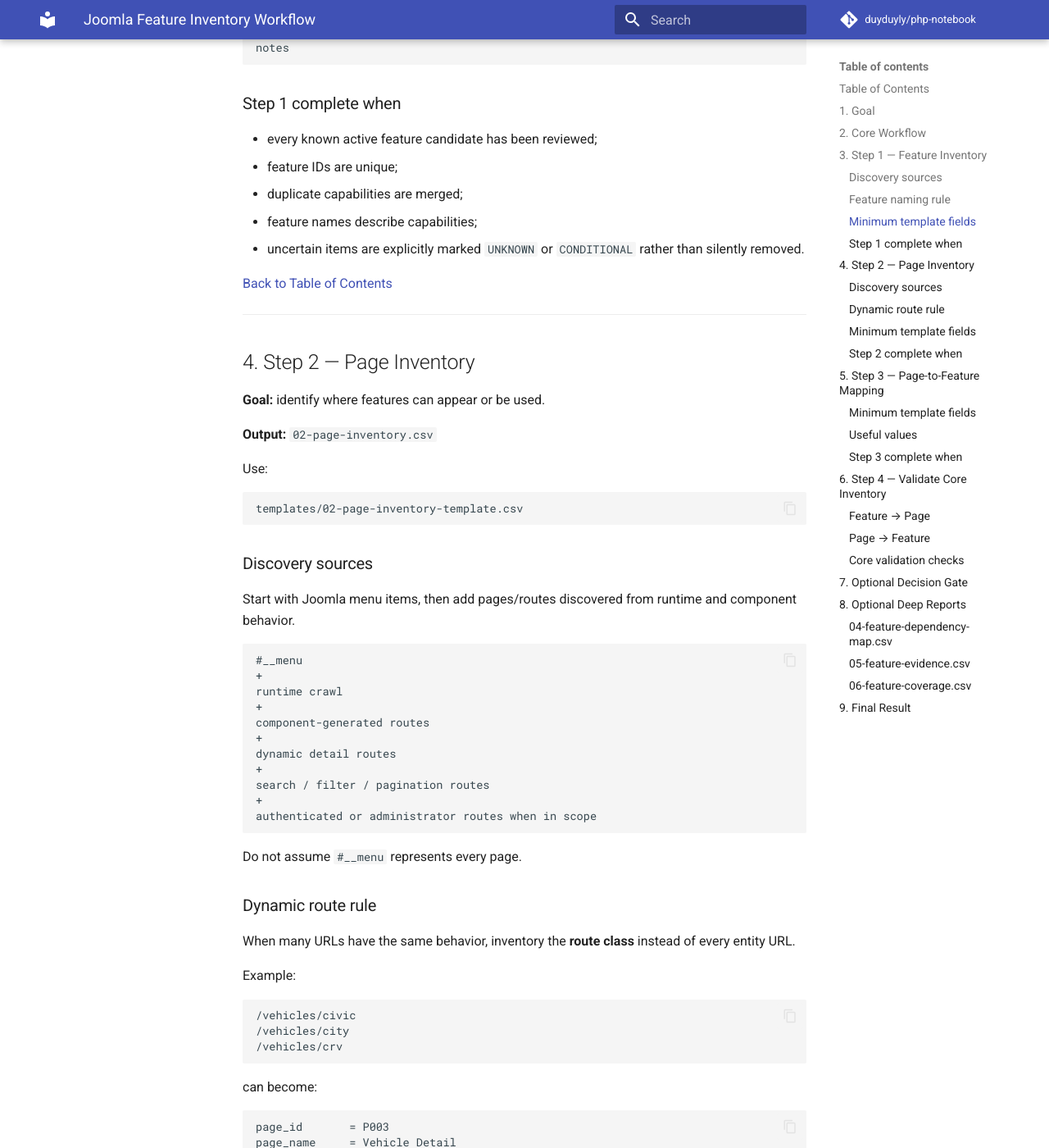
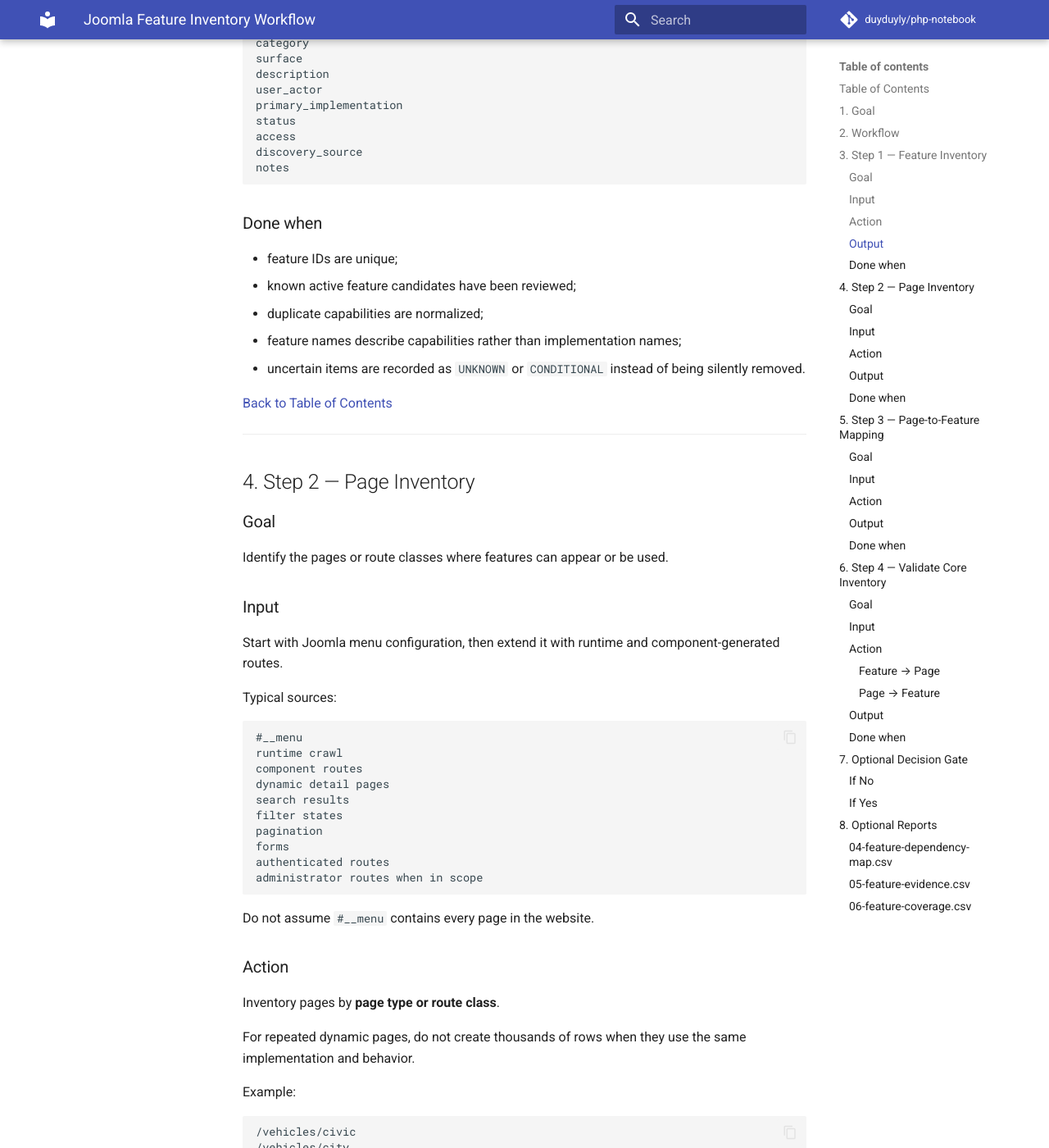
Before and after one commit to duyduyly/php-notebook, an MkDocs documentation site: the page built from docs/joomla/learning/report/features/WORKFLOW.md, in a window 1280 px wide and 1400 px high, scrolled down 3537 px. Shown: the whole window at 82% size. Built offline with MkDocs 1.6.1 and Material for MkDocs 9.7.7, drawn with Linux system fonts in a browser that asks for light colours; comment, search, counter and statistics services are not loaded; some of the changed text lies outside the part shown.

Commit message:
docs: simplify Joomla feature inventory workflow

````diff
--- a/docs/joomla/learning/report/features/WORKFLOW.md
+++ b/docs/joomla/learning/report/features/WORKFLOW.md
@@ -1,38 +1,35 @@
 # Joomla Feature Inventory Workflow
 
-This workflow defines the minimum process required to inventory the features of a single Joomla website or project.
+This workflow defines the minimum process for building a feature inventory for one Joomla website or project.
 
-> **Core goal:** identify the project features, identify the pages/routes, and map each feature to the pages where it is used.
->
 > **Core outputs:** `01-feature-inventory.csv` → `02-page-inventory.csv` → `03-page-feature-map.csv`.
 >
-> **Optional outputs:** `04-06` are created only after the core inventory is complete and only when deeper analysis is requested.
+> **Optional outputs:** `04-feature-dependency-map.csv`, `05-feature-evidence.csv`, and `06-feature-coverage.csv` are created only when deeper analysis is requested.
 
 <a id="table-of-contents"></a>
 ## Table of Contents
 
 1. [Goal](#goal)
-2. [Core Workflow](#core-workflow)
+2. [Workflow](#workflow)
 3. [Step 1 — Feature Inventory](#step-1)
 4. [Step 2 — Page Inventory](#step-2)
 5. [Step 3 — Page-to-Feature Mapping](#step-3)
 6. [Step 4 — Validate Core Inventory](#step-4)
 7. [Optional Decision Gate](#optional-gate)
-8. [Optional Deep Reports](#optional-reports)
-9. [Final Result](#final-result)
+8. [Optional Reports](#optional-reports)
 
 ---
 
 <a id="goal"></a>
 ## 1. Goal
 
-The workflow must answer three questions:
+The core inventory must answer three questions:
 
-1. What features exist in the Joomla project?
+1. What features exist in the project?
 2. What pages or route classes exist?
 3. Which pages use each feature?
 
-The minimum report set is:
+The default deliverable is therefore:
 
 ```text
 01-feature-inventory.csv
@@ -40,37 +37,29 @@ The minimum report set is:
 03-page-feature-map.csv
 ```
 
-These three reports are the default deliverable.
-
-The following reports are optional:
-
-```text
-04-feature-dependency-map.csv
-05-feature-evidence.csv
-06-feature-coverage.csv
-```
+The workflow intentionally stops after these reports unless deeper technical analysis is required.
 
 [Back to Table of Contents](#table-of-contents)
 
 ---
 
-<a id="core-workflow"></a>
-## 2. Core Workflow
+<a id="workflow"></a>
+## 2. Workflow
 
 ```mermaid
 flowchart TD
-    A[Step 1 - Discover Features] --> B[01-feature-inventory.csv]
-    B --> C[Step 2 - Discover Pages and Routes]
+    A[Step 1 - Feature Inventory] --> B[01-feature-inventory.csv]
+    B --> C[Step 2 - Page Inventory]
     C --> D[02-page-inventory.csv]
     D --> E[Step 3 - Map Features to Pages]
     E --> F[03-page-feature-map.csv]
     F --> G[Step 4 - Validate Core Inventory]
     G --> H{Need deeper analysis?}
-    H -->|No| I[Stop - Core Inventory Complete]
+    H -->|No| I[STOP - Core Inventory Complete]
     H -->|Yes| J[Continue to Optional Reports 04-06]
 ```
 
-Discovery methods such as database inspection, source-code inspection, Joomla administrator review, crawling, and browser/runtime inspection are techniques used **inside** these steps. They are not separate workflow steps.
+Database inspection, source-code inspection, Joomla administrator review, crawling, and browser/runtime inspection are **discovery methods used inside the steps**. They are not separate workflow steps.
 
 [Back to Table of Contents](#table-of-contents)
 
@@ -79,19 +68,28 @@ Discovery methods such as database inspection, source-code inspection, Joomla ad
 <a id="step-1"></a>
 ## 3. Step 1 — Feature Inventory
 
-**Goal:** identify what the website or project can do.
+### Goal
 
-**Output:** `01-feature-inventory.csv`
+Identify what the website or project can do.
 
-Use:
+### Input
+
+Use the available project sources, for example:
 
 ```text
-templates/01-feature-inventory-template.csv
+Joomla database
+Joomla source code
+Administrator UI
+Frontend runtime
+Menus
+Modules
+Plugins
+Templates
+External integrations
+Existing project documentation
 ```
 
-### Discovery sources
-
-Review relevant sources such as:
+Typical Joomla discovery points include:
 
 ```text
 #__extensions
@@ -103,43 +101,27 @@ Review relevant sources such as:
 /modules
 /plugins
 /templates
-administrator UI
-runtime website
-external integrations
 ```
 
-A technical implementation is a discovery signal, not automatically a feature.
+### Action
 
-Example:
+Discover candidate capabilities and normalize them into feature names.
 
-```text
-mod_menu instance
-        ↓
-Main Navigation
-```
+Name the **capability**, not only the Joomla implementation.
 
-```text
-com_vehicle + search form
-        ↓
-Vehicle Search
-```
-
-### Feature naming rule
-
-Name the capability, not the Joomla implementation.
-
-Good:
+Good examples:
 
 ```text
 Main Navigation
+Article Listing
+Article Detail
 Vehicle Search
-Article Detail
 Contact Form
 Shopping Cart
 Newsletter Signup
 ```
 
-Avoid:
+Avoid using implementation names as the final feature name:
 
 ```text
 com_content
@@ -148,7 +130,33 @@ plg_system_example
 #__custom_table
 ```
 
-### Minimum template fields
+Example:
+
+```text
+mod_menu instance 42
+position = navigation
+published globally
+
+↓
+
+Feature = Main Navigation
+```
+
+If several technical items provide the same capability, keep one feature unless they represent different business behavior.
+
+### Output
+
+```text
+01-feature-inventory.csv
+```
+
+Use:
+
+```text
+templates/01-feature-inventory-template.csv
+```
+
+Each feature should at least identify:
 
 ```text
 feature_id
@@ -164,13 +172,13 @@ discovery_source
 notes
 ```
 
-### Step 1 complete when
+### Done when
 
-- every known active feature candidate has been reviewed;
 - feature IDs are unique;
-- duplicate capabilities are merged;
-- feature names describe capabilities;
-- uncertain items are explicitly marked `UNKNOWN` or `CONDITIONAL` rather than silently removed.
+- known active feature candidates have been reviewed;
+- duplicate capabilities are normalized;
+- feature names describe capabilities rather than implementation names;
+- uncertain items are recorded as `UNKNOWN` or `CONDITIONAL` instead of being silently removed.
 
 [Back to Table of Contents](#table-of-contents)
 
@@ -179,39 +187,36 @@ notes
 <a id="step-2"></a>
 ## 4. Step 2 — Page Inventory
 
-**Goal:** identify where features can appear or be used.
+### Goal
 
-**Output:** `02-page-inventory.csv`
+Identify the pages or route classes where features can appear or be used.
 
-Use:
+### Input
 
-```text
-templates/02-page-inventory-template.csv
-```
+Start with Joomla menu configuration, then extend it with runtime and component-generated routes.
 
-### Discovery sources
-
-Start with Joomla menu items, then add pages/routes discovered from runtime and component behavior.
+Typical sources:
 
 ```text
 #__menu
-+
 runtime crawl
-+
-component-generated routes
-+
-dynamic detail routes
-+
-search / filter / pagination routes
-+
-authenticated or administrator routes when in scope
+component routes
+dynamic detail pages
+search results
+filter states
+pagination
+forms
+authenticated routes
+administrator routes when in scope
 ```
 
-Do not assume `#__menu` represents every page.
+Do not assume `#__menu` contains every page in the website.
 
-### Dynamic route rule
+### Action
 
-When many URLs have the same behavior, inventory the **route class** instead of every entity URL.
+Inventory pages by **page type or route class**.
+
+For repeated dynamic pages, do not create thousands of rows when they use the same implementation and behavior.
 
 Example:
 
@@ -221,7 +226,7 @@ Example:
 /vehicles/crv
 ```
 
-can become:
+can be represented as:
 
 ```text
 page_id       = P003
@@ -230,7 +235,21 @@ route_pattern = /vehicles/{alias}
 dynamic       = YES
 ```
 
-### Minimum template fields
+Keep representative URLs where useful.
+
+### Output
+
+```text
+02-page-inventory.csv
+```
+
+Use:
+
+```text
+templates/02-page-inventory-template.csv
+```
+
+Each page should at least identify:
 
 ```text
 page_id
@@ -251,13 +270,13 @@ status
 notes
 ```
 
-### Step 2 complete when
+### Done when
 
+- page IDs are unique;
 - published in-scope menu pages are represented;
-- important runtime-discovered route classes are represented;
-- dynamic route families are normalized;
-- page IDs are unique;
-- unknown pages are explicitly recorded rather than ignored.
+- important runtime-discovered routes are represented;
+- dynamic URL families are normalized into route classes where appropriate;
+- unknown pages are recorded instead of being ignored.
 
 [Back to Table of Contents](#table-of-contents)
 
@@ -266,24 +285,32 @@ notes
 <a id="step-3"></a>
 ## 5. Step 3 — Page-to-Feature Mapping
 
-**Goal:** connect each feature to the pages where it is used.
+### Goal
 
-**Output:** `03-page-feature-map.csv`
+Identify which features are used on each page or route class.
+
+### Input
 
 Use:
 
 ```text
-templates/03-page-feature-map-template.csv
+01-feature-inventory.csv
+02-page-inventory.csv
+runtime page inspection
+Joomla module/menu assignments
+component behavior
+known page conditions
 ```
 
-For each page or route class, inspect the available capabilities.
+### Action
+
+For each `page_id`, list the features that are available on that page.
 
 Example:
 
 ```text
 P002 Vehicle Listing
 
-Features
 ├── Main Navigation
 ├── Breadcrumb
 ├── Vehicle Listing
@@ -293,7 +320,9 @@ Features
 └── Footer Navigation
 ```
 
-Create one mapping row per relationship:
+Create one row for each `page_id + feature_id` relationship.
+
+Example:
 
 ```text
 P002 + F001 → Main Navigation
@@ -301,7 +330,33 @@ P002 + F014 → Vehicle Search
 P002 + F015 → Vehicle Filter
 ```
 
-### Minimum template fields
+Record conditions only when they affect whether or how the feature is available.
+
+Examples:
+
+```text
+always
+guest_only
+authenticated_only
+acl_restricted
+language_specific
+query_parameter_present
+only_when_cart_has_items
+```
+
+### Output
+
+```text
+03-page-feature-map.csv
+```
+
+Use:
+
+```text
+templates/03-page-feature-map-template.csv
+```
+
+Each mapping should at least identify:
 
 ```text
 map_id
@@ -317,52 +372,13 @@ discovery_source
 notes
 ```
 
-### Useful values
-
-`usage_type`:
-
-```text
-primary
-global
-supporting
-interactive
-navigation
-conditional
-```
-
-`visibility`:
-
-```text
-always
-conditional
-guest_only
-authenticated_only
-acl_restricted
-language_specific
-device_specific
-unknown
-```
-
-`trigger`:
-
-```text
-page_load
-user_click
-form_submit
-query_parameter
-ajax
-login
-system_event
-external_event
-```
-
-### Step 3 complete when
+### Done when
 
 - every in-scope page has at least one mapped feature;
 - every active page-based feature maps to at least one page;
-- all `page_id` values exist in `02-page-inventory.csv`;
-- all `feature_id` values exist in `01-feature-inventory.csv`;
-- conditional feature usage records the condition.
+- every mapped `page_id` exists in `02-page-inventory.csv`;
+- every mapped `feature_id` exists in `01-feature-inventory.csv`;
+- conditional mappings record the relevant condition.
 
 [Back to Table of Contents](#table-of-contents)
 
@@ -371,69 +387,69 @@ external_event
 <a id="step-4"></a>
 ## 6. Step 4 — Validate Core Inventory
 
-**Goal:** confirm that the three core reports are internally consistent and usable.
+### Goal
 
-Validate in both directions.
+Confirm that the three core reports are complete enough for normal feature inventory use and internally consistent.
 
-### Feature → Page
+### Input
 
-For every feature, answer:
+```text
+01-feature-inventory.csv
+02-page-inventory.csv
+03-page-feature-map.csv
+```
+
+### Action
+
+Validate the inventory in both directions.
+
+#### Feature → Page
+
+For every page-based feature, answer:
 
 ```text
 Where is this feature used?
 ```
 
-Example:
-
-```text
-F001 Main Navigation
-├── P001 Home
-├── P002 Vehicle Listing
-├── P003 Vehicle Detail
-└── P004 Contact
-```
-
-### Page → Feature
+#### Page → Feature
 
 For every page, answer:
 
 ```text
-What features exist on this page?
+What features are used on this page?
 ```
 
-Example:
+Also validate references:
 
 ```text
-P002 Vehicle Listing
-├── Main Navigation
-├── Breadcrumb
-├── Vehicle Listing
-├── Vehicle Search
-├── Vehicle Filter
-└── Pagination
+03.page_id    → must exist in 02.page_id
+03.feature_id → must exist in 01.feature_id
 ```
 
-### Core validation checks
+### Output
+
+A validated core inventory consisting of:
 
 ```text
-03.page_id    → exists in 02.page_id
-03.feature_id → exists in 01.feature_id
+01-feature-inventory.csv
+02-page-inventory.csv
+03-page-feature-map.csv
 ```
 
-The core inventory is ready when:
+### Done when
 
 ```text
-Broken page references              = 0
-Broken feature references           = 0
-Duplicate feature IDs               = 0
-Duplicate page IDs                  = 0
-Duplicate normalized mappings       = 0
-In-scope pages without features     = 0
-Page-based features without pages   = 0
-Unknown items                       = explicitly documented
+Broken page references             = 0
+Broken feature references          = 0
+Duplicate feature IDs              = 0
+Duplicate page IDs                 = 0
+Duplicate normalized mappings      = 0
+In-scope pages without features    = 0
+Page-based features without pages  = 0
+Unknown items                      = explicitly documented
 ```
 
-This validates the inventory structure. It does not require deep technical dependency analysis.
+This step validates the **inventory structure**. It does not require dependency tracing or formal audit evidence.
 
 [Back to Table of Contents](#table-of-contents)
 
@@ -442,46 +458,50 @@ This validates the inventory structure. It does not require deep technical depen
 <a id="optional-gate"></a>
 ## 7. Optional Decision Gate
 
-After Step 4 passes, **stop the workflow and ask the user before continuing**.
+After Step 4 is complete, **stop and ask before continuing**.
 
-Use this exact decision question:
+Ask exactly:
 
 > **Do you want to continue with optional deep analysis reports (`04-06`)? Yes / No**
 
-Decision behavior:
+### If No
 
 ```text
-NO
+STOP
 ↓
-Stop workflow
-↓
-Core inventory is complete
-
-YES
-↓
-Continue to optional reports
+Core Feature Inventory Complete
 ```
 
-Do not automatically create `04`, `05`, or `06` as part of the normal inventory workflow.
+Do not create any optional report.
 
-The core inventory remains valid even when the answer is `No`.
+### If Yes
+
+Continue only with the optional report or reports required by the task.
+
+```text
+04-feature-dependency-map.csv
+05-feature-evidence.csv
+06-feature-coverage.csv
+```
+
+The core inventory remains complete even when the answer is `No`.
 
 [Back to Table of Contents](#table-of-contents)
 
 ---
 
 <a id="optional-reports"></a>
-## 8. Optional Deep Reports
-
-Run these only after the user answers **Yes** at the optional decision gate.
+## 8. Optional Reports
 
 ### `04-feature-dependency-map.csv`
 
+Use when technical dependencies need to be traced.
+
 Answers:
 
-> What technical dependencies does each feature use?
+> What does this feature technically depend on?
 
-Use for:
+Typical use cases:
 
 - deep debugging;
 - migration analysis;
@@ -491,80 +511,34 @@ Use for:
 
 ### `05-feature-evidence.csv`
 
+Use when explicit evidence is required.
+
 Answers:
 
-> What evidence proves that a feature or relationship exists?
+> What proves that this feature or mapping exists?
 
-Use for:
+Typical use cases:
 
+- formal verification;
 - audit;
-- formal verification;
-- uncertain feature ownership;
+- unclear feature ownership;
 - confidence grading.
 
 ### `06-feature-coverage.csv`
 
+Use when measurable audit coverage is required.
+
 Answers:
 
-> How complete is the discovery process?
+> How complete is the feature discovery process?
 
-Use for:
+Typical use cases:
 
-- measurable coverage;
 - large-project audits;
 - formal acceptance;
-- high-confidence completeness claims.
+- measurable completeness;
+- high-confidence coverage reporting.
 
-These reports extend the core inventory; they do not replace it.
+Optional reports extend the core inventory. They are not required for the normal feature inventory workflow.
 
 [Back to Table of Contents](#table-of-contents)
-
----
-
-<a id="final-result"></a>
-## 9. Final Result
-
-The default workflow is intentionally small:
-
-```text
-STEP 1
-Discover Features
-      ↓
-01-feature-inventory.csv
-
-STEP 2
-Discover Pages / Routes
-      ↓
-02-page-inventory.csv
-
-STEP 3
-Map Features → Pages
-      ↓
-03-page-feature-map.csv
-
-STEP 4
-Validate Completeness
-      ↓
-CORE INVENTORY READY
-      ↓
-Do you want optional deep analysis?
-      │
-   YES│NO
-      │ └────────────→ STOP
-      ↓
-04 / 05 / 06
-```
-
-The core contract is:
-
-```text
-Feature
-   ↓
-Page / Route
-   ↓
-Usage / Visibility / Trigger
-```
-
-If the three core reports can consistently answer **what features exist, what pages exist, and where each feature is used**, the normal Joomla feature inventory is complete.
-
-[Back to Table of Contents](#table-of-contents)
````
